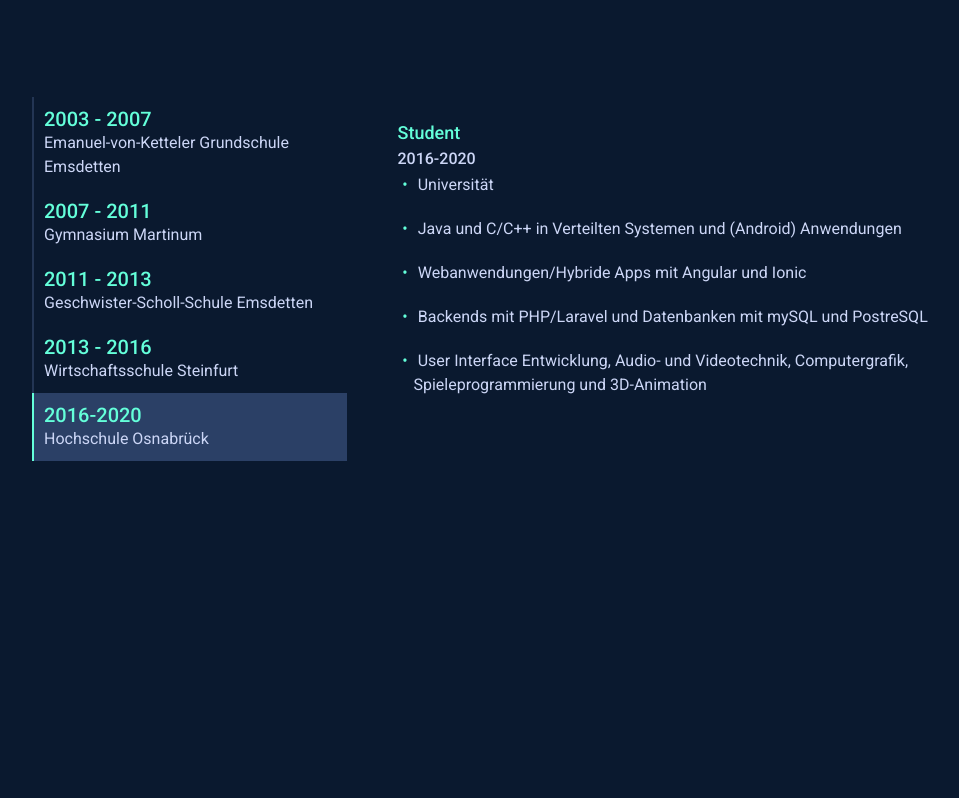
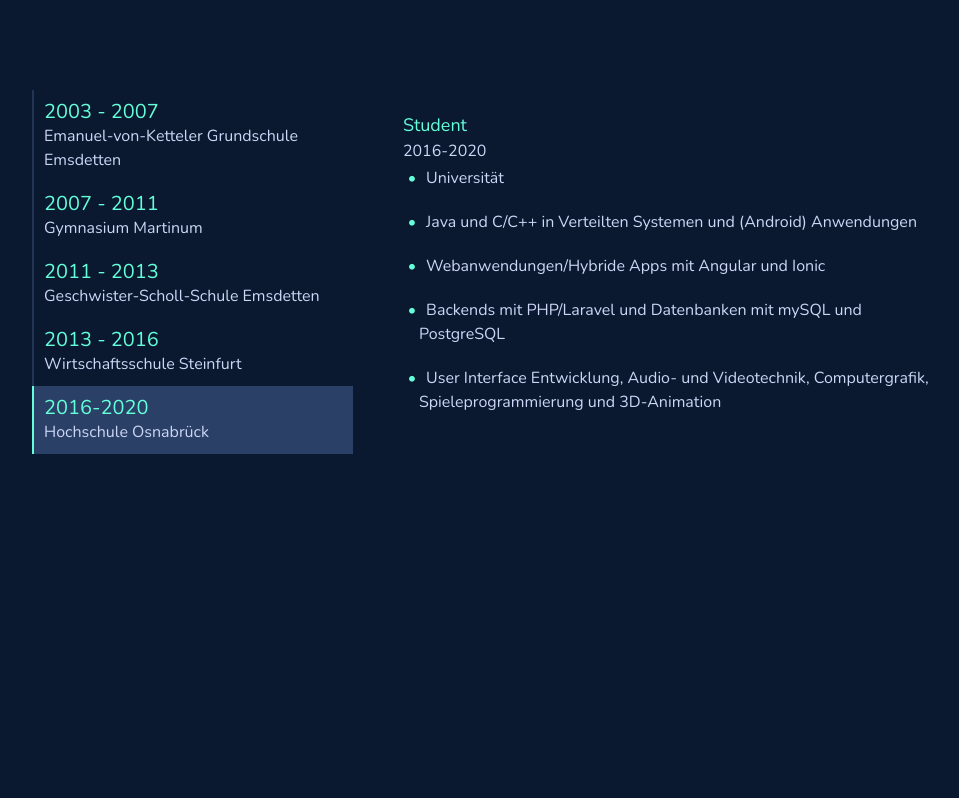
Before and after one commit to felmoell/Portfolio, an Angular app: page /home in a window 1280 px wide. Shown: the part 963-1761 px from the top of the page, without its empty margins (148-1107 px from the left). Built offline with nearby package versions, Linux system fonts and the light colour scheme; a web font is replaced by a local one.

Commit message:
font update

```diff
--- a/src/app/pages/home/home.component.scss
+++ b/src/app/pages/home/home.component.scss
@@ -1,5 +1,5 @@
 * {
-    font-family: 'Roboto', sans-serif !important;
+ font-family: 'Nunito', sans-serif;
 }
 
 .landingSectionWrapper {
--- a/src/app/pages/home/home.component.ts
+++ b/src/app/pages/home/home.component.ts
@@ -28,7 +28,7 @@ export class HomeComponent implements OnInit {
     this.vitaArray.push(new vita("Schüler", "2007-2011", ["Gymnasium","","","",""]))
     this.vitaArray.push(new vita("Schüler", "2011-2013", ["Realschule","","","",""]))
     this.vitaArray.push(new vita("Schüler", "2013-2016", ["Berufliches Gymnasium","Grundlagen Java und Software Engineering (UML)","Grundlagen SQL und ER/EER","",""]))
-    this.vitaArray.push(new vita("Student", "2016-2020", ["Universität","Java und C/C++ in Verteilten Systemen und (Android) Anwendungen","Webanwendungen/Hybride Apps mit Angular und Ionic","Backends mit PHP/Laravel und Datenbanken mit mySQL und PostreSQL", "User Interface Entwicklung, Audio- und Videotechnik, Computergrafik, Spieleprogrammierung und 3D-Animation"]))
+    this.vitaArray.push(new vita("Student", "2016-2020", ["Universität","Java und C/C++ in Verteilten Systemen und (Android) Anwendungen","Webanwendungen/Hybride Apps mit Angular und Ionic","Backends mit PHP/Laravel und Datenbanken mit mySQL und PostgreSQL", "User Interface Entwicklung, Audio- und Videotechnik, Computergrafik, Spieleprogrammierung und 3D-Animation"]))
 
     this.currentVitaEntry = this.vitaArray[0];
     this.showVitaEntry(4);
--- a/src/index.html
+++ b/src/index.html
@@ -25,6 +25,9 @@
     <script src="https://unpkg.com/aos@2.3.1/dist/aos.js"></script>
     <link href="https://unpkg.com/aos@2.3.1/dist/aos.css" rel="stylesheet">
 
+    <link href="https://fonts.googleapis.com/css2?family=Nunito:ital,wght@0,200;0,300;0,400;0,600;0,700;0,800;0,900;1,200;1,300;1,400;1,600;1,700;1,800;1,900&display=swap" rel="stylesheet">
+
+
 </head>
 <body id="body">
   <app-root></app-root>
```
